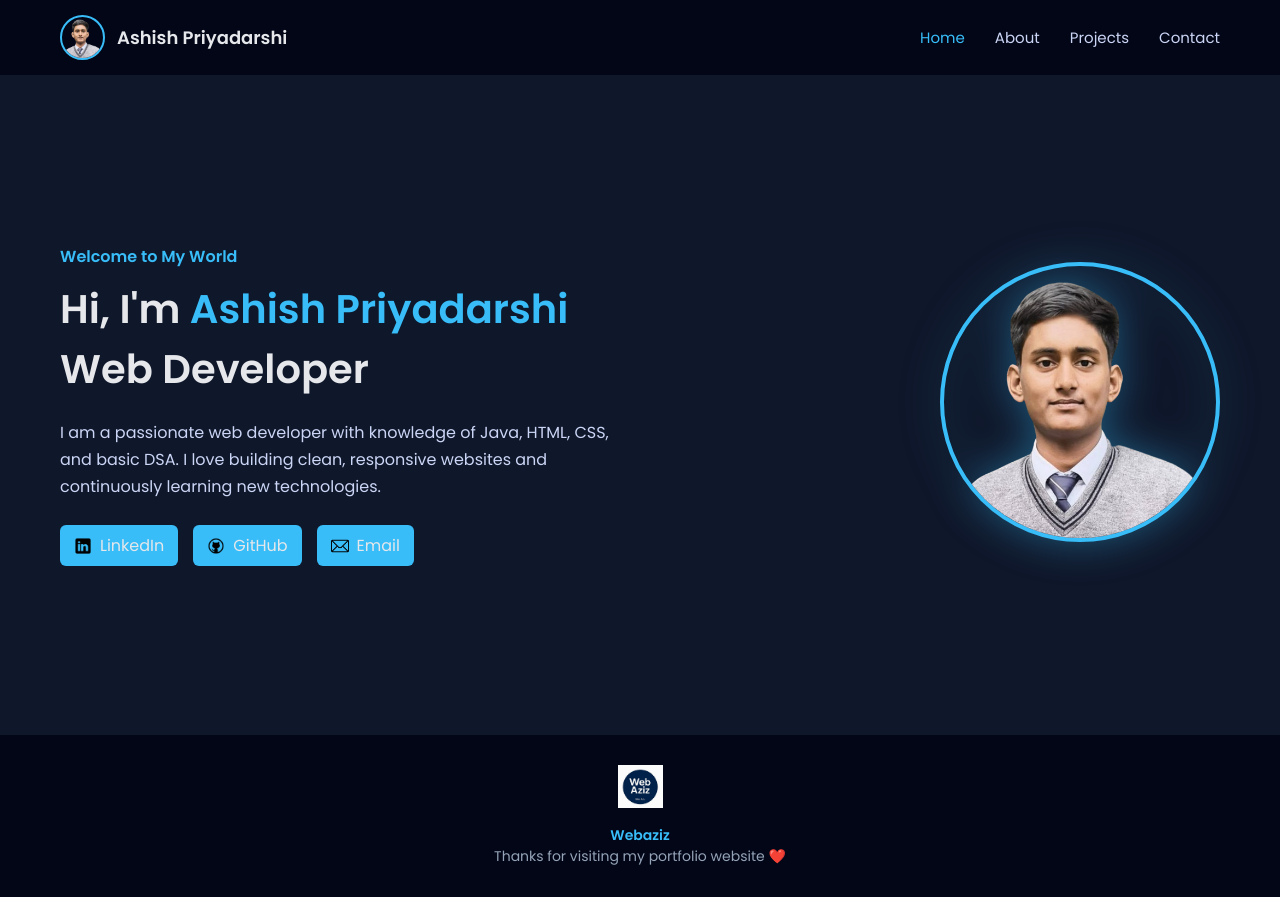
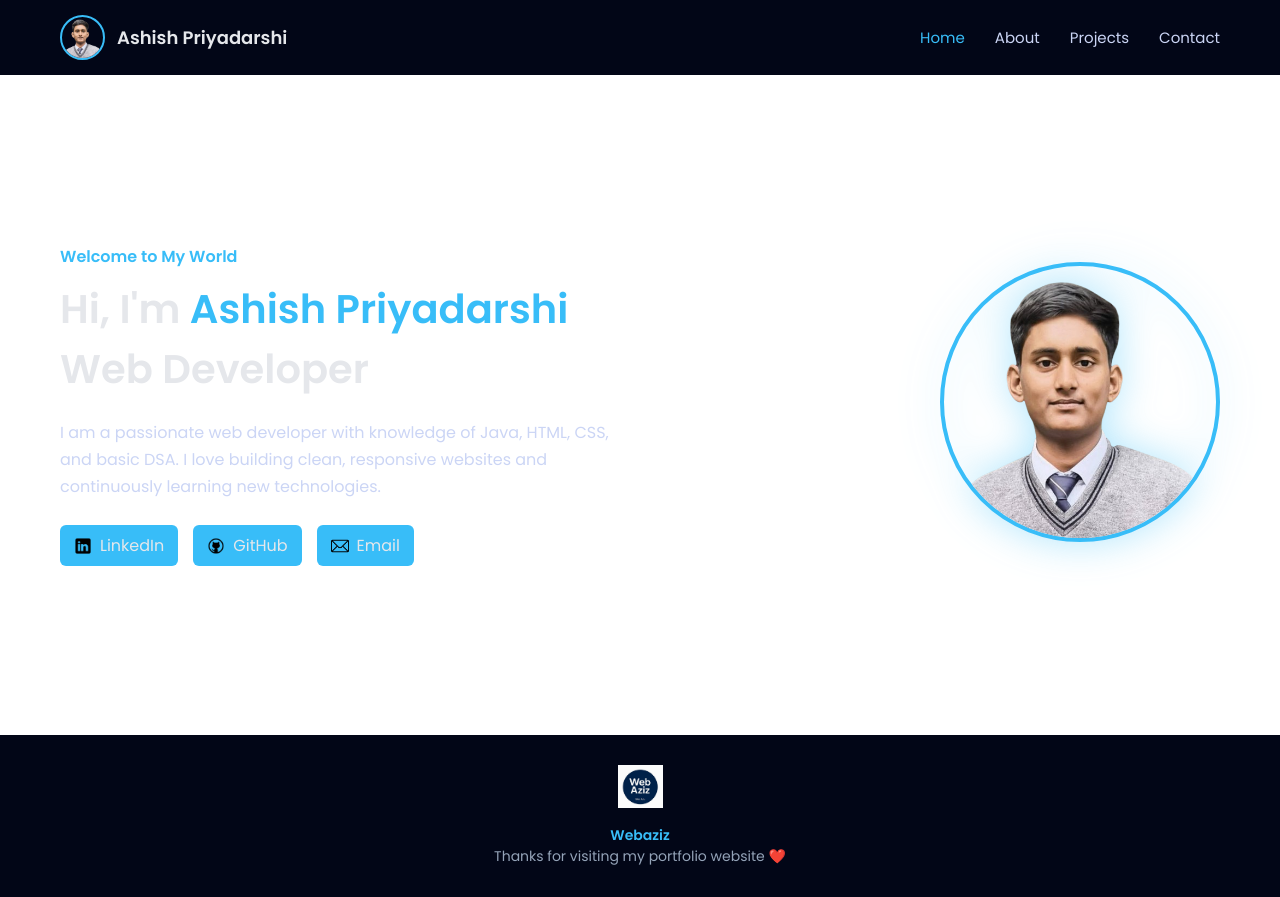
Before and after one commit to AshishCoder0214/My-Portfolio-Updated, a plain HTML site: page index.html in a window 1280 px wide. Drawn offline with Linux system fonts and the light colour scheme.

Commit message:
Change body background color to white

```diff
--- a/index.css
+++ b/index.css
@@ -8,7 +8,7 @@
 
 /* ================= BODY ================= */
 body {
-    background-color: #0f172a;
+    background-color: #white;
     color: #e5e7eb;
 }
 
```
